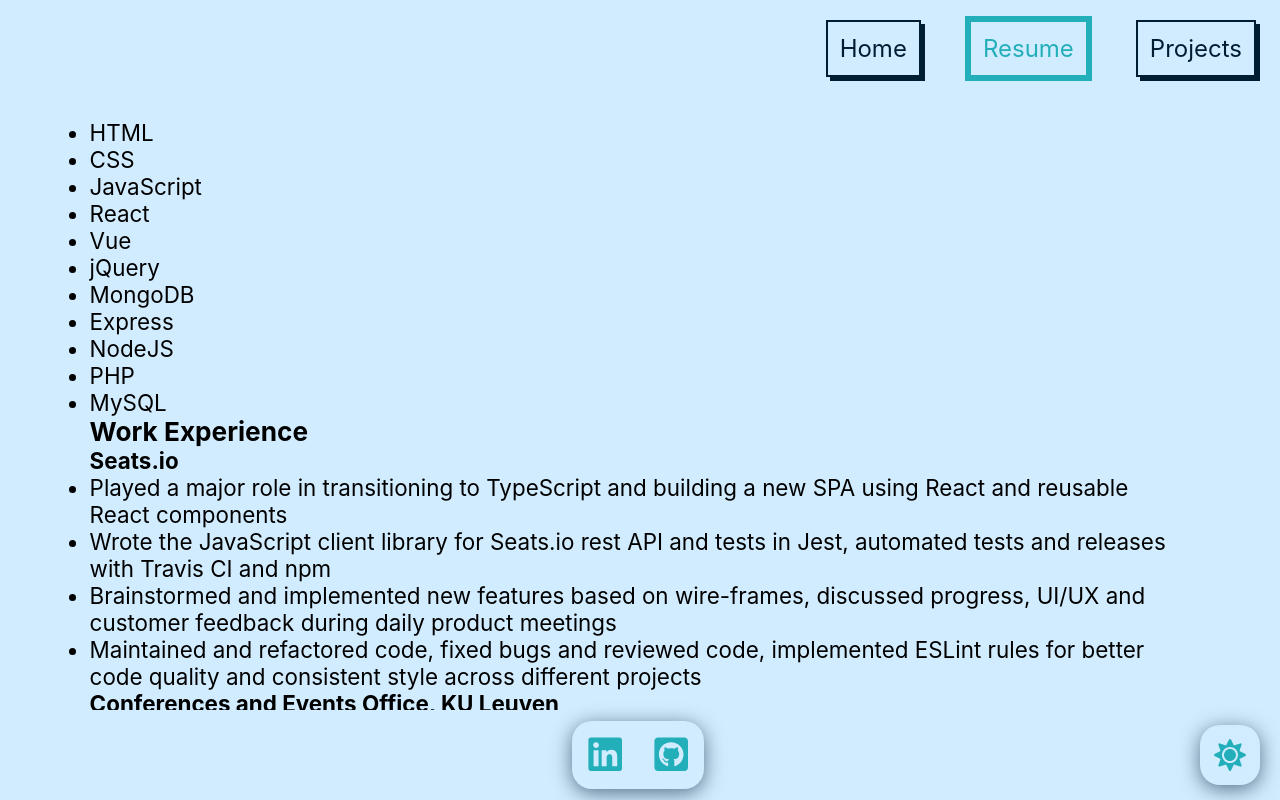
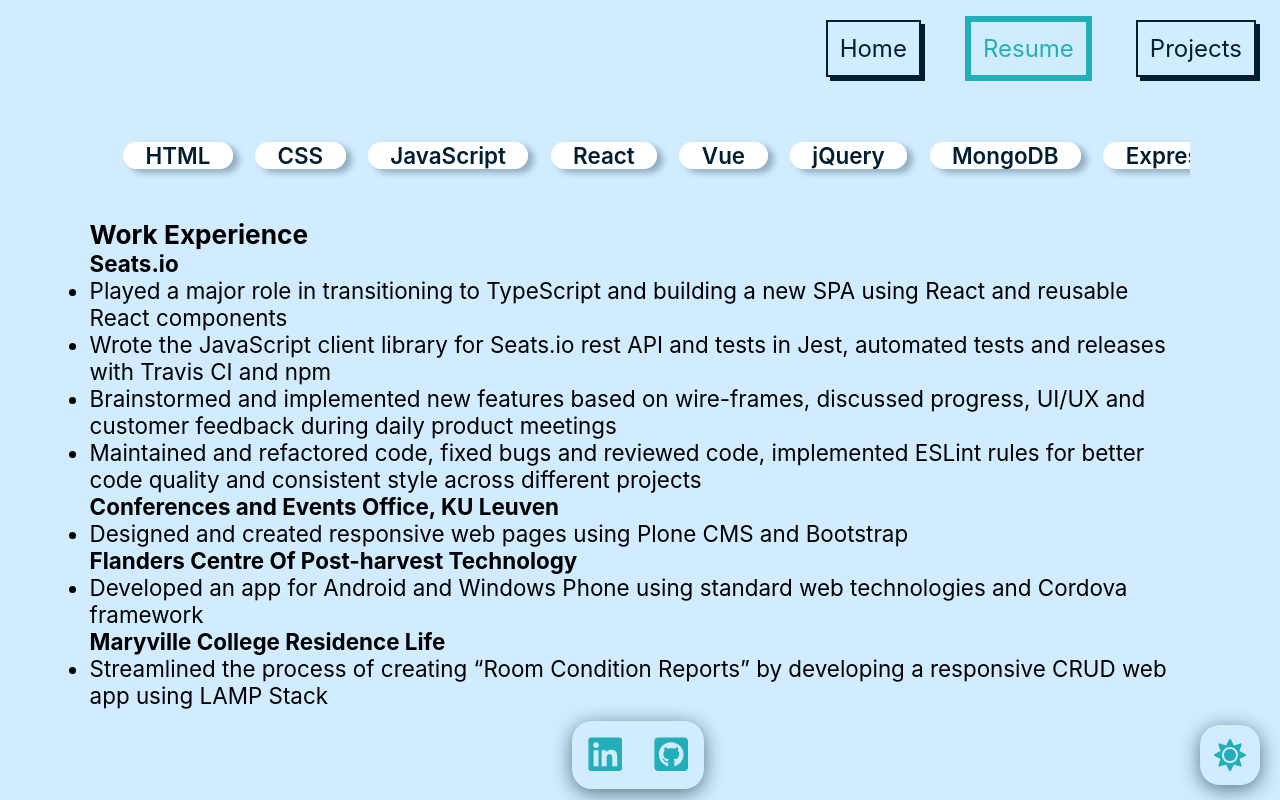
Before and after one commit to namfal/portfolio, a Vue app: page /resume in a window 1280 px wide. Built offline with nearby package versions, Linux system fonts and the light colour scheme.

Commit message:
styled highlights and made the highlights scroll on narrow screens

```diff
--- a/src/styles/light-theme.less
+++ b/src/styles/light-theme.less
@@ -53,6 +53,12 @@
 	background: linear-gradient(to bottom right, fade(@midnight, 20), fade(@midnight, 40));
 }
 
+#app .highlights ul li {
+	background-color: white;
+	color: @midnight;
+	box-shadow: 6px 4px 6px 0 fade(@midnight, 30);
+}
+
 @supports (-moz-appearance:none) {
 	#app.light .links-container,
 	#app.light .controls-container {
--- a/src/views/Resume.vue
+++ b/src/views/Resume.vue
@@ -41,6 +41,28 @@ export default {
 		height: 100%;
 	}
 
+	.highlights {
+		width: 100%;
+		position: relative;
+		height: 100px;
+	}
+
+	.highlights ul {
+		width: 100%;
+		overflow: scroll;
+		position: absolute;
+		padding: 1em;
+	}
+
+	.highlights ul li {
+		display: inline;
+		padding: 0 1em;
+		margin: 0 0.5em;
+		border-radius: 20px;
+		font-weight: 600;
+		background-color: white;
+	}
+
 	@media screen and (max-width: 700px){
 		.container-resume {
 			font-size: 1.2em;
```
